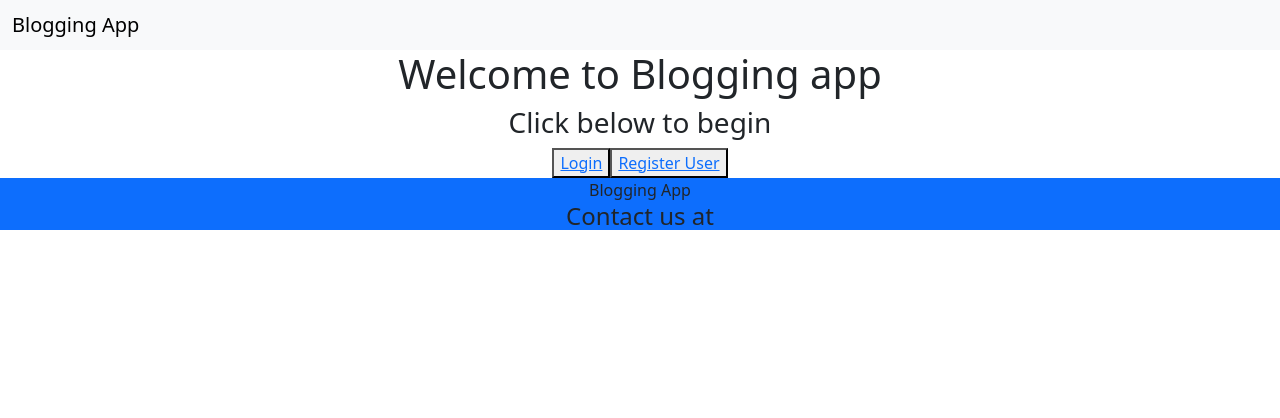
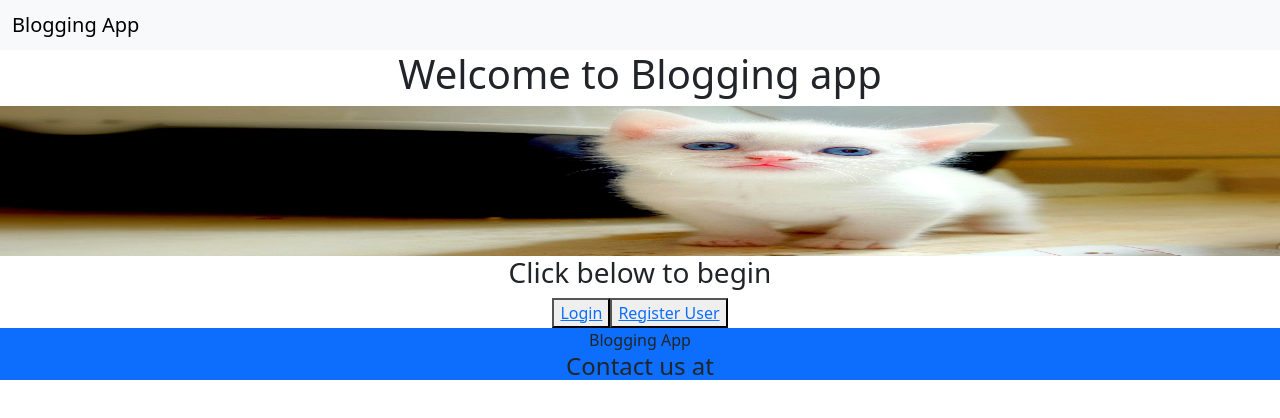
Before and after one commit to notLakshya/my-blogging-app, a React (Create React App) app: page / in a window 1280 px wide. Shown: the top 418 px of the page. Built offline with nearby package versions, Linux system fonts and the light colour scheme.

Commit message:
shubham-billabadmash

```diff
--- a/src/home.jsx
+++ b/src/home.jsx
@@ -1,13 +1,15 @@
 import React from 'react';
+import NavbarHome from './navbarHome';
 import MainFooter from './mainFooter';
-import NavbarHome from './navbarHome';
 import { Link } from 'react-router-dom';
+import catImage from './cat.png';
 function home(props) {
     return (
         <>
-         <NavbarHome />
+          <NavbarHome />
           <div>
             <h1>Welcome to Blogging app</h1>
+            <img src={catImage} alt="catImage" className="img-fluid w-100" style={{ height: "150px" }} />
             <Link to="/"></Link>
             <h3>Click below to begin</h3>
             <button><Link to='/Login'>Login</Link></button>
```
